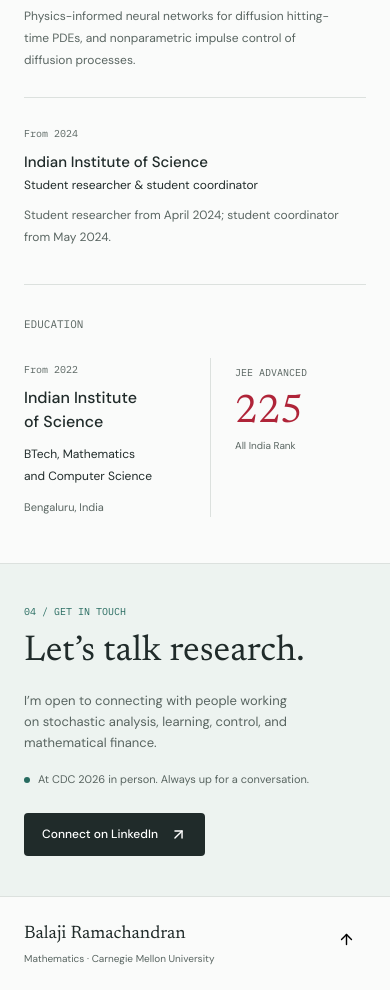
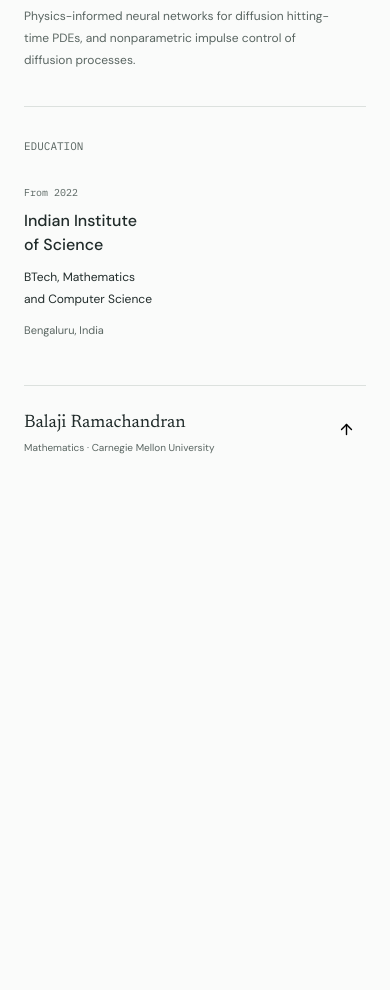
Before and after one commit to sasmitahs/balaji-portfolio, a website: page index.html in a window 390 px wide. Shown: the part 2941-3931 px from the top of the page. After the commit the page ends 3421 px from the top, so only its background shows below. Drawn offline with Linux system fonts and the light colour scheme.

Commit message:
Remove rank, contact section, and IISc work entry

```diff
--- a/index.html
+++ b/index.html
@@ -45,7 +45,6 @@
         <a class="nav-link" href="#research">Research</a>
         <a class="nav-link" href="#publications">Publications</a>
         <a class="nav-link" href="#background">Background</a>
-        <a class="nav-link" href="#contact">Contact</a>
       </nav>
     </div>
   </header>
@@ -113,15 +112,10 @@
             <li><span class="timeline-date">2026 &ndash; present</span><div><h4>Carnegie Mellon University</h4><p class="position">PhD student &middot; Mathematics</p><p>Doctoral studies beginning in June 2026, with a focus on problems in mathematical finance.</p></div></li>
             <li><span class="timeline-date">2026</span><div><h4>HSBC</h4><p class="position">Quantitative analyst intern</p><p>Stress-scenario risk management and portfolio risk analysis for the FRTB team.</p></div></li>
             <li><span class="timeline-date">Summer 2025</span><div><h4>Purdue University</h4><p class="position">Graduate research intern</p><p>Physics-informed neural networks for diffusion hitting-time PDEs, and nonparametric impulse control of diffusion processes.</p></div></li>
-            <li><span class="timeline-date">From 2024</span><div><h4>Indian Institute of Science</h4><p class="position">Student researcher &amp; student coordinator</p><p>Student researcher from April 2024; student coordinator from May 2024.</p></div></li>
           </ol>
         </div>
-        <aside class="education" aria-labelledby="education-title"><h3 class="subsection-title" id="education-title">Education</h3><div class="education-entry"><img class="education-icon" src="assets/icons/graduation-cap.svg" alt="" width="26" height="26"><p class="timeline-date">From 2022</p><h4>Indian Institute<br>of Science</h4><p class="position">BTech, Mathematics<br>and Computer Science</p><p class="education-location">Bengaluru, India</p></div><div class="distinction"><span class="eyebrow">JEE Advanced</span><p>225<span>All India Rank</span></p></div></aside>
+        <aside class="education" aria-labelledby="education-title"><h3 class="subsection-title" id="education-title">Education</h3><div class="education-entry"><img class="education-icon" src="assets/icons/graduation-cap.svg" alt="" width="26" height="26"><p class="timeline-date">From 2022</p><h4>Indian Institute<br>of Science</h4><p class="position">BTech, Mathematics<br>and Computer Science</p><p class="education-location">Bengaluru, India</p></div></aside>
       </div>
-    </section>
-
-    <section class="contact-section" id="contact" aria-labelledby="contact-title">
-      <div class="container contact-inner"><div><p class="section-number">04 / Get in touch</p><h2 id="contact-title">Let&rsquo;s talk research.</h2><p>I&rsquo;m open to connecting with people working on stochastic analysis, learning, control, and mathematical finance.</p><p class="contact-conference"><span class="availability-dot" aria-hidden="true"></span>At CDC 2026 in person. Always up for a conversation.</p></div><a class="button button-dark" href="https://www.linkedin.com/in/balaji-ram-b45061257/" target="_blank" rel="noopener noreferrer">Connect on LinkedIn <img class="icon" src="assets/icons/arrow-up-right.svg" alt="" width="18" height="18"></a></div>
     </section>
   </main>
 
--- a/styles.css
+++ b/styles.css
@@ -157,7 +157,7 @@ h1 { font-family: var(--serif); font-size: 78px; line-height: 0.98; font-weight:
 .contact-inner .contact-conference { display: flex; align-items: baseline; gap: 8px; font-size: 11px !important; }
 .availability-dot { display: inline-block; width: 6px; height: 6px; background: var(--teal); border-radius: 50%; flex-shrink: 0; }
 .contact-inner > .button { flex-shrink: 0; }
-.site-footer { display: flex; align-items: center; justify-content: space-between; gap: 30px; padding-block: 27px; }
+.site-footer { display: flex; align-items: center; justify-content: space-between; gap: 30px; padding-block: 27px; border-top: 1px solid var(--line); }
 .site-footer > div:first-child { display: flex; flex-direction: column; gap: 1px; }
 .footer-name { font-family: var(--serif); font-size: 18px; text-decoration: none; }
 .site-footer span { color: var(--muted); font-size: 10px; }
@@ -249,7 +249,7 @@ h1 { font-family: var(--serif); font-size: 78px; line-height: 0.98; font-weight:
   .publication-content h3 { font-size: 27px; }
   .background-grid { grid-template-columns: 1fr; gap: 35px; }
   .timeline li { grid-template-columns: 100px minmax(0, 1fr); gap: 22px; }
-  .education { display: grid; grid-template-columns: 1fr 1fr; gap: 0 30px; border-left: 0; border-top: 1px solid var(--line); padding: 30px 0 0; }
+  .education { display: grid; grid-template-columns: 1fr; gap: 0 30px; border-left: 0; border-top: 1px solid var(--line); padding: 30px 0 0; }
   .education .subsection-title { grid-column: 1 / -1; }
   .education-entry { grid-column: 1; }
   .education-icon { display: none; }
```
Also changed, not shown: cv.html (+1 -2 lines), tests/browser/portfolio.spec.mjs (+5 -1 lines), 1 other file.
